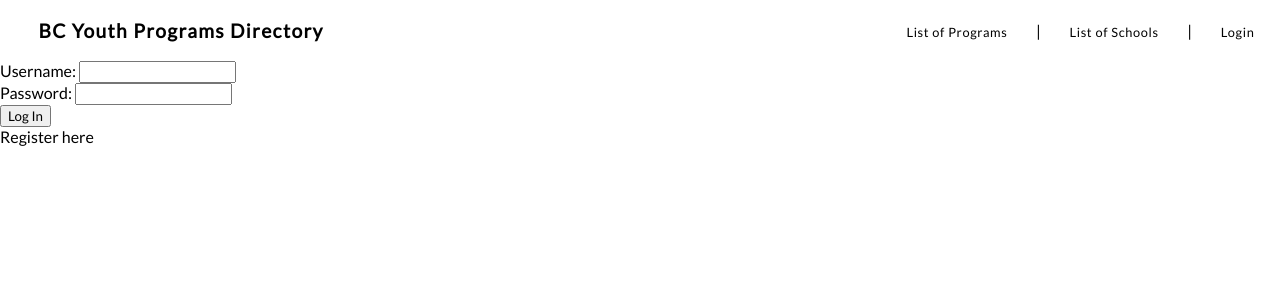
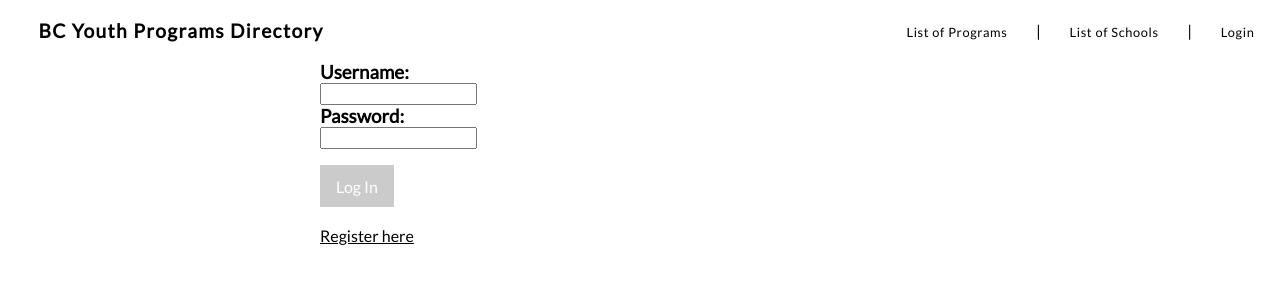
Before and after one commit to pinkeverlasting/BCschoolPrograms, a PHP site: page /login.php in a window 1280 px wide. Shown: the top 300 px of the page. Run offline with PHP 8.4, Linux system fonts and the light colour scheme.

Commit message:
Fixed Profile (From Signup), Particle Signup etc CSS

```diff
--- a/index.php
+++ b/index.php
@@ -30,7 +30,7 @@ $password = '';
 
 <a href="listofprograms.php">
       <div class="option-card">
-        <img src="images/Programs.png" alt="Programs Photo" id="index-img">
+        <img src="images/programs.png" alt="Programs Photo" id="index-img">
         <div class="card-info">
           <h3 class="card-name">List of Youth Program</h3>
           <h4 class="card-title">Discover youth programs provided in BC.</h4>
@@ -39,7 +39,7 @@ $password = '';
 
 <a href="listofschools.php">
       <div class="option-card">
-        <img src="images/districts.png" alt="district Photo" id="index-img">
+        <img src="images/districts.png" alt="District Photo" id="index-img">
         <div class="card-info">
           <h3 class="card-name">By School District</h3>
           <h4 class="card-title">Find programs by School District</h4>
--- a/login.php
+++ b/login.php
@@ -28,12 +28,15 @@
 
       ?>
 
+<div class="register">
     <form class="login" action="" method="post">
 
-      Username: <input type="text" name="username" value=""> <br/>
-      Password: <input type="password" name="password" value=""> <br/>
-      <input type="submit" name="login" value="Log In"> <br/>
-      <a href="register.php">Register here</a>
+
+      <h3>Username:</h3> <input type="text" name="username" value=""> <br/>
+      <h3>Password:</h3> <input type="password" name="password" value=""> <br/>
+      <input type="submit" class="button" name="login" value="Log In"> <br/>
+      <br/>
+      <a class="registerLink" href="register.php">Register here</a>
 
       <?php
       //If user submitted log in form
@@ -106,6 +109,7 @@
        ?>
 
     </form>
+  </div>
 
   </body>
 </html>
--- a/style.css
+++ b/style.css
@@ -97,7 +97,6 @@
 }
 
 a{
-
   text-decoration: none;
   color: #000;
 }
@@ -105,6 +104,11 @@ a{
 a:hover{
 
   color: #AAA;
+}
+
+a.registerLink:hover, a.registerLink {
+  text-decoration: underline;
+  padding-top: 5em;
 }
 
 #nav{
@@ -128,6 +132,14 @@ h2{
   letter-spacing: 0.07em;
 
 }
+
+/*.register {
+   /*margin: auto;
+   width: 50%;
+   margin-right: 5em;
+   border: 1em #AAA;
+   padding: 10px;
+}*/
 
 #header-img{
 
@@ -164,3 +176,26 @@ h2{
   letter-spacing: 0.07em;
   width:50%;
 }
+
+.button {
+  background-color: #AAA;
+  border: none;
+  color: white;
+  padding: 0.7em 1em;
+  text-align: center;
+  font-size: 16px;
+  margin-top: 1em;
+  opacity: 0.6;
+  transition: 0.3s;
+  display: inline-block;
+  text-decoration: none;
+  cursor: pointer;
+}
+
+.button:hover {opacity: 1}
+
+form {
+  margin: auto;
+  width: 50%;
+
+}
```
Also changed, not shown: images/aboriginal3.jpg (renamed from images/aboriginal3.JPG).
